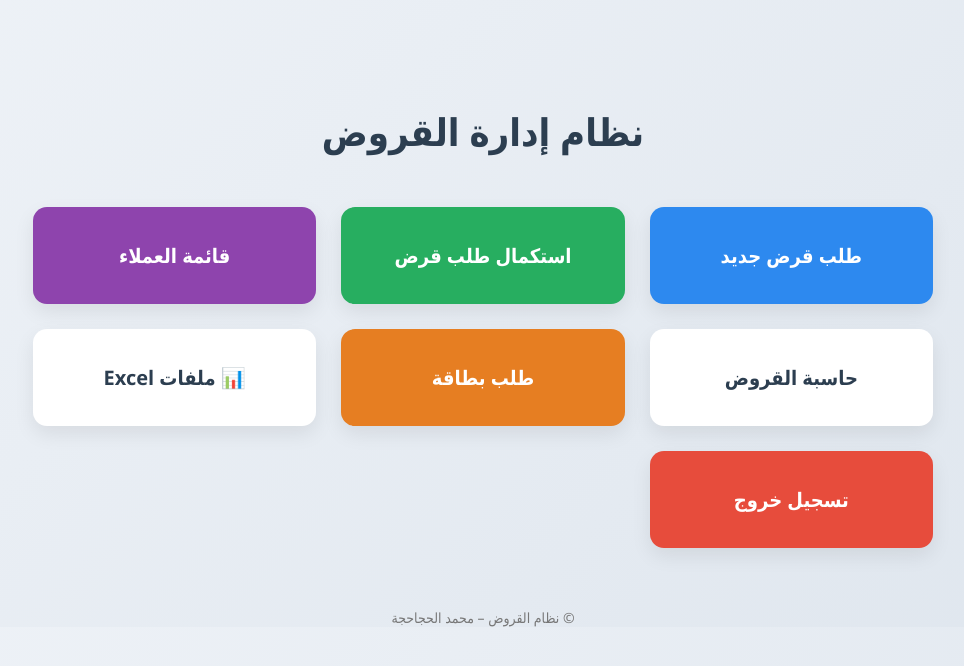
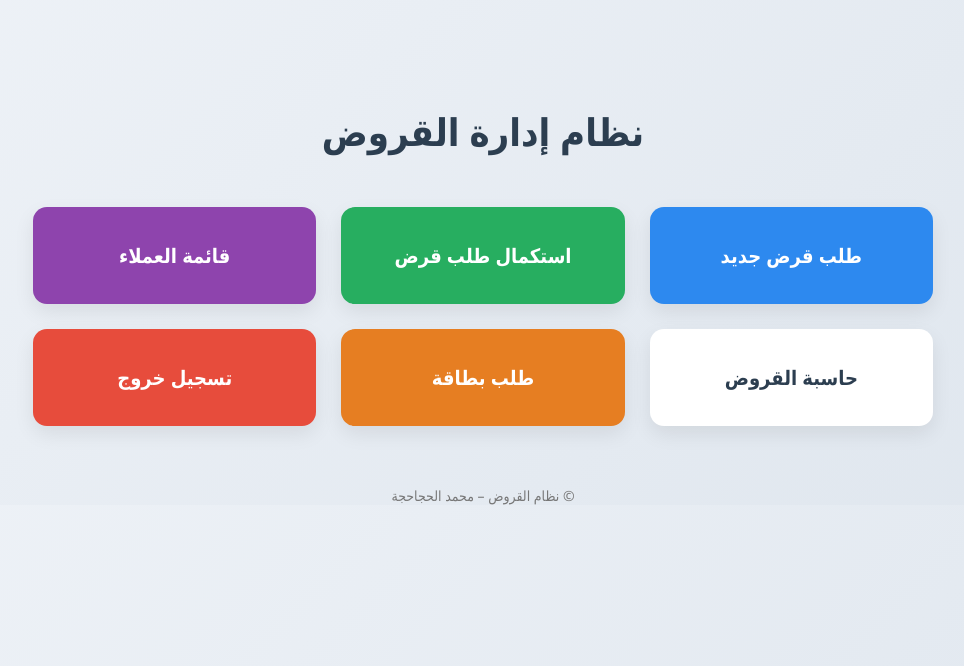
Before and after one commit to mkalhjahja-bit/loan-system, a Flask app: page /home in a window 1280 px wide. Shown: the top 666 px of the page, without its empty margins (157-1121 px from the left). Run offline with Flask 3, Linux system fonts and the light colour scheme.

Commit message:
Remove Excel files link from home.html
Removed the Excel files link from the home page.

```diff
--- a/templates/home.html
+++ b/templates/home.html
@@ -94,11 +94,6 @@ footer{
 طلب بطاقة
 </a>
 
-<a class="card excel" href="/excel-files">
-    📊 ملفات Excel
-</a>
-
-
 <a class="card logout" href="/logout">
 تسجيل خروج
 </a>
```
